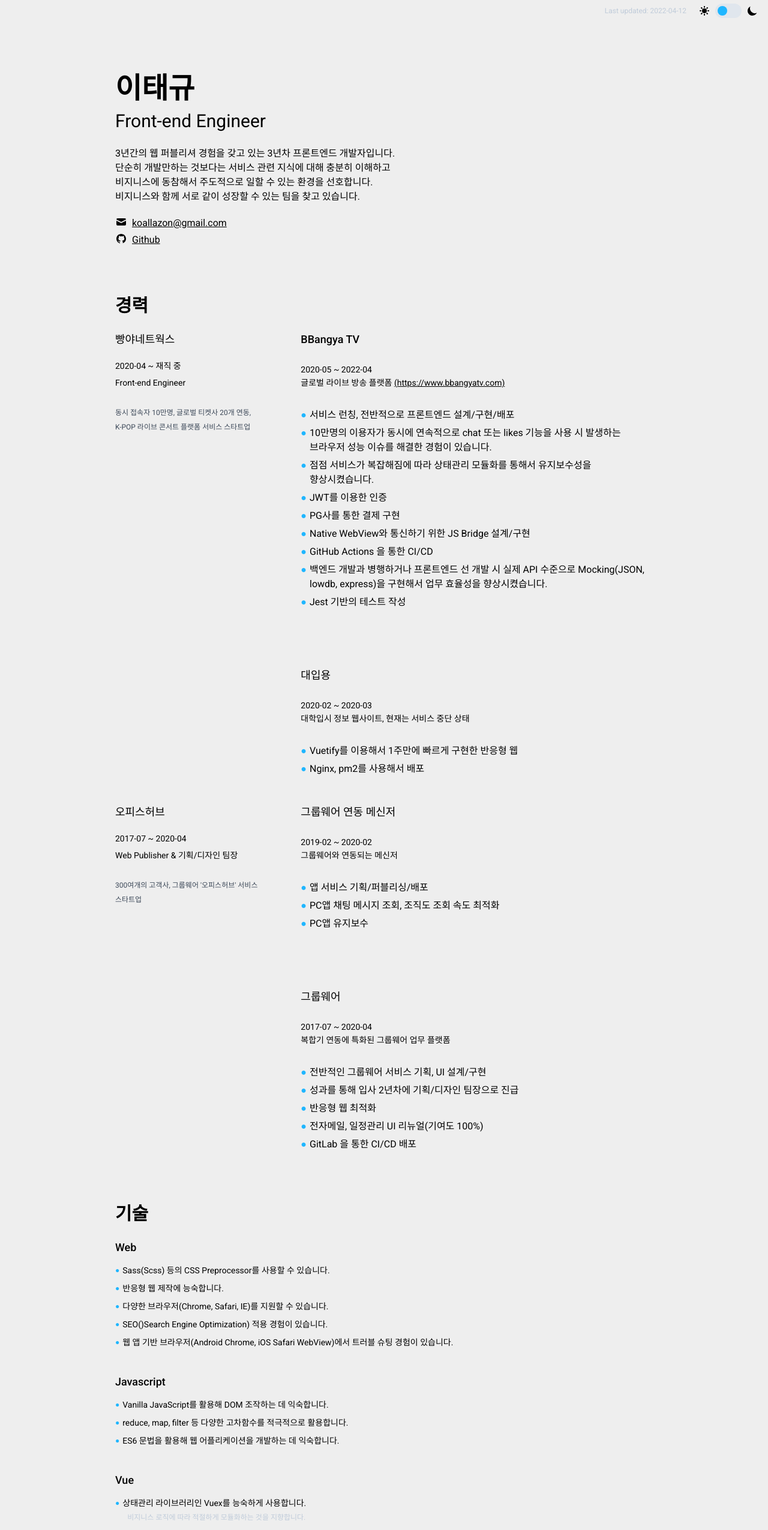
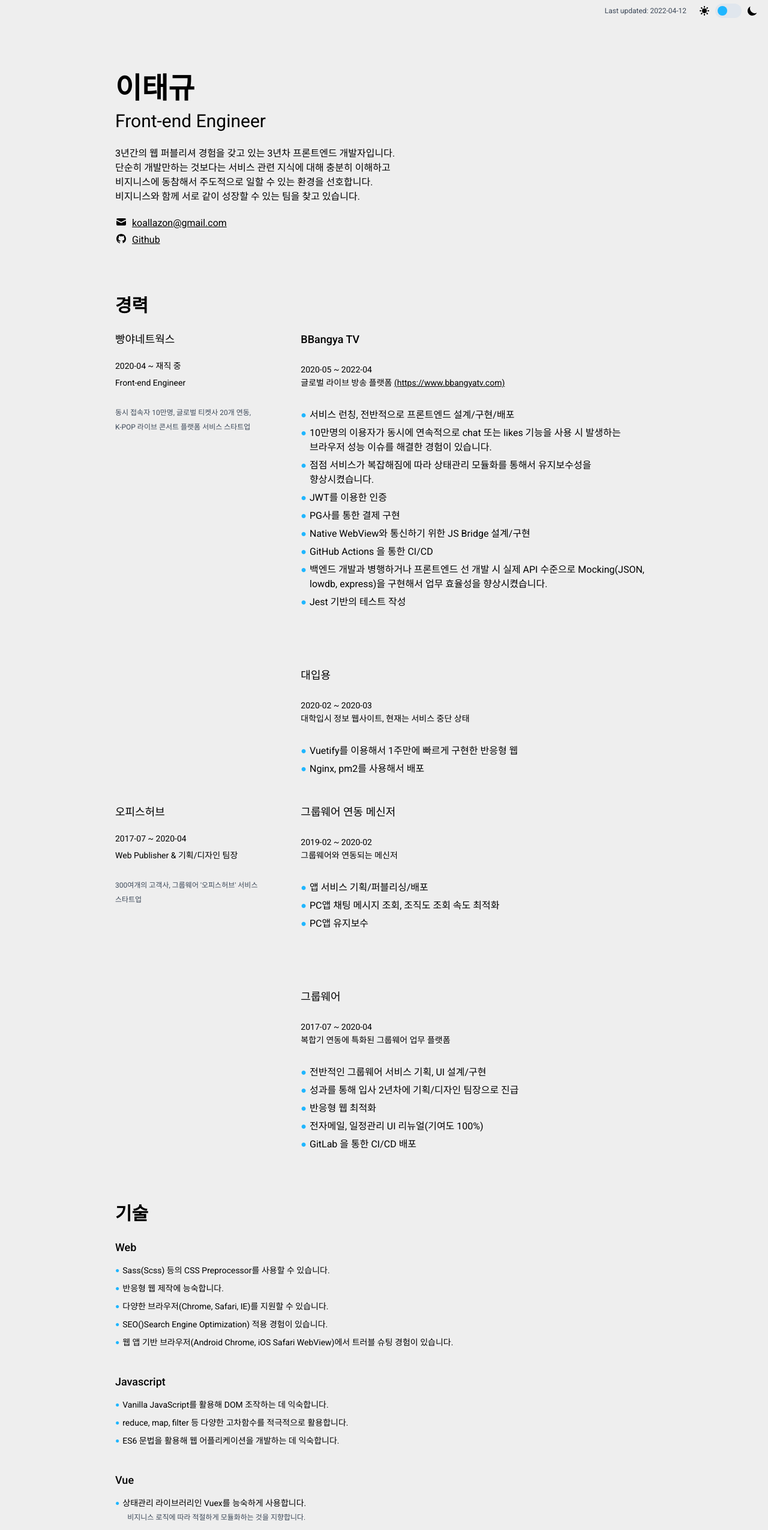
Before and after one commit to koallazon/resume, a Vue app: page / in a window 1280 px wide. Shown: the top 2551 px of the page at 60% size. Built offline with nearby package versions, Linux system fonts and the light colour scheme.

Commit message:
라이트모드 글자 색상 수정

```diff
--- a/src/components/Education.vue
+++ b/src/components/Education.vue
@@ -7,7 +7,9 @@
       </h4>
       <p class="flex flex-row item-center text-xs tablet:text-sm gap-x-2">
         <span class="font-medium">{{ item.organ }}</span>
-        <span class="text-gray">({{ item.period }})</span>
+        <span class="text-gray-dark dark:text-gray-light"
+          >({{ item.period }})</span
+        >
       </p>
     </div>
     <!-- 교육 상세 -->
--- a/src/components/HelloWorld.vue
+++ /dev/null
@@ -1,39 +0,0 @@
-<template>
-  <div class="hello">
-    <h1>koallzon Testing Github</h1>
-    <h2>두번째 배포</h2>
-    <h2>세번째 배포</h2>
-    <h2>네번째 배포</h2>
-  </div>
-</template>
-
-<script lang="ts">
-import { Options, Vue } from "vue-class-component";
-
-@Options({
-  props: {
-    msg: String,
-  },
-})
-export default class HelloWorld extends Vue {
-  msg!: string;
-}
-</script>
-
-<!-- Add "scoped" attribute to limit CSS to this component only -->
-<style scoped lang="scss">
-h3 {
-  margin: 40px 0 0;
-}
-ul {
-  list-style-type: none;
-  padding: 0;
-}
-li {
-  display: inline-block;
-  margin: 0 10px;
-}
-a {
-  color: #42b983;
-}
-</style>
--- a/src/components/Skill.vue
+++ b/src/components/Skill.vue
@@ -9,9 +9,11 @@
       >
         <div class="flex flex-col">
           <span>{{ content.title }}</span>
-          <span v-if="content.desc" class="text-xs leading-6 text-gray pl-2">{{
-            content.desc
-          }}</span>
+          <span
+            v-if="content.desc"
+            class="text-xs leading-6 text-gray-dark dark:text-gray-light pl-2"
+            >{{ content.desc }}</span
+          >
         </div>
       </li>
     </ul>
--- a/src/router/layout/Header.vue
+++ b/src/router/layout/Header.vue
@@ -1,6 +1,8 @@
 <template>
   <header class="flex items-center justify-end">
-    <p class="text-xs text-gray mr-5">Last updated: {{ lastUpdateDate }}</p>
+    <p class="text-xs text-gray-dark dark:text-gray-light mr-5">
+      Last updated: {{ lastUpdateDate }}
+    </p>
     <button
       class="bg-white text-font dark:text-font-dark pr-2 py-2"
       @click="changeTheme('light')"
```
